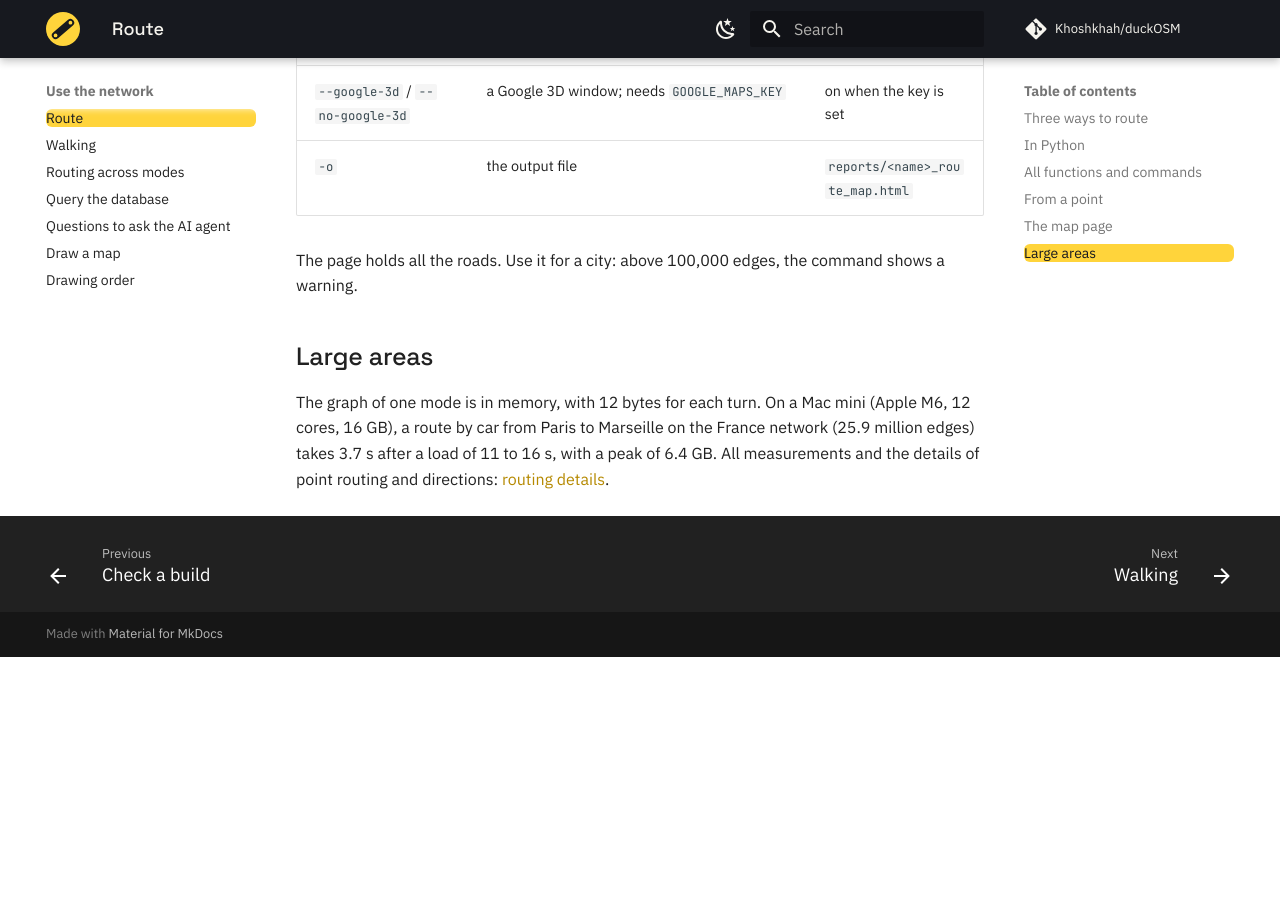
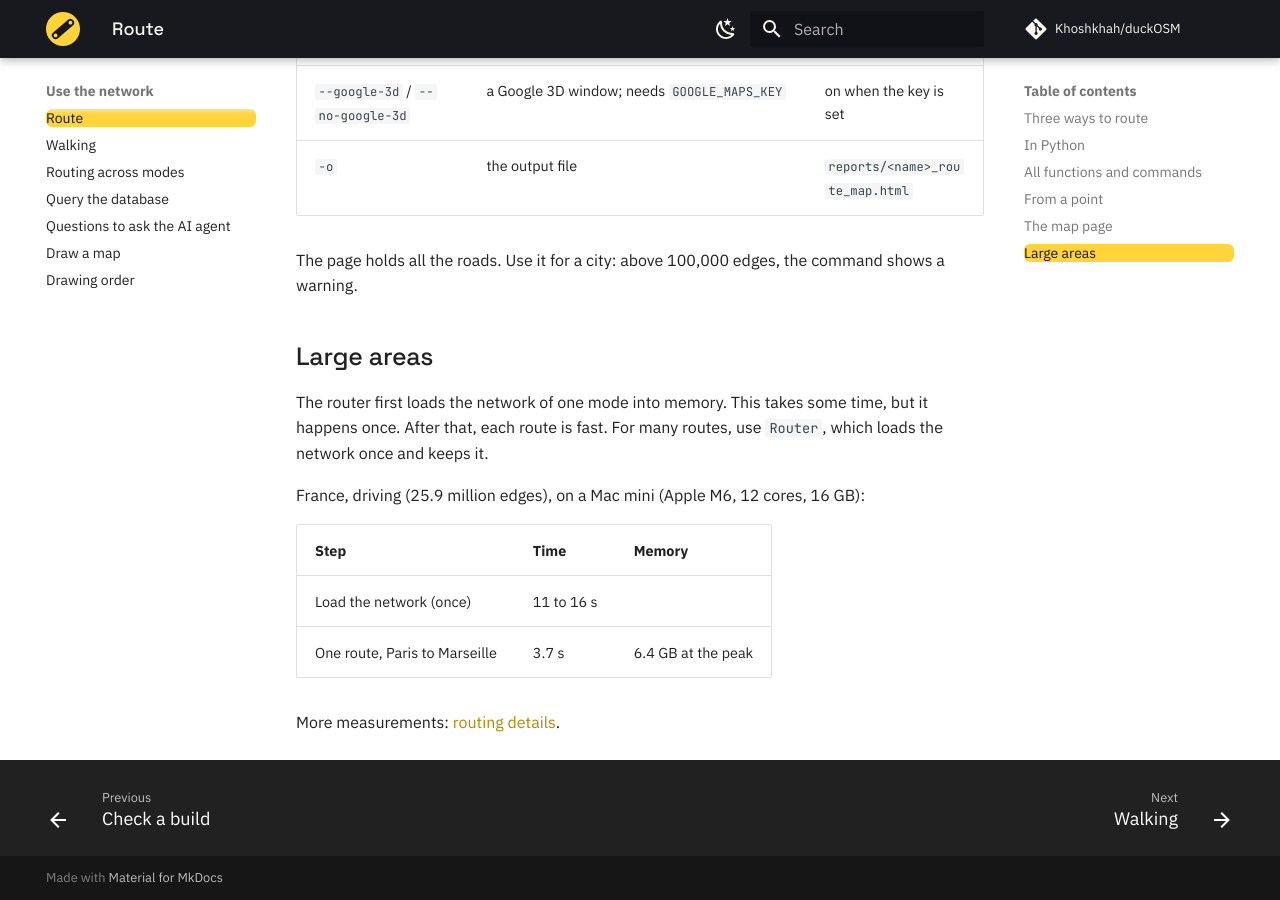
Before and after one commit to Khoshkhah/duckOSM, an MkDocs documentation site: the page built from docs/guides/route.md, in a window 1280 px wide and 900 px high, scrolled down 3567 px. Built offline with MkDocs 1.6.1 and Material for MkDocs 9.7.7, drawn with Linux system fonts in a browser that asks for light colours; comment, search, counter and statistics services are not loaded; before the commit the page ends 4224 px from its top, so only the background shows below that.

Commit message:
Docs, Route: Large areas in plain words and a table
Co-Authored-By: Claude Opus 5.5 <noreply@anthropic.com>

```diff
--- a/docs/guides/route.md
+++ b/docs/guides/route.md
@@ -91,7 +91,14 @@ The page holds all the roads. Use it for a city: above 100,000 edges, the comman
 
 ## Large areas
 
-The graph of one mode is in memory, with 12 bytes for each turn. On a Mac mini (Apple M6, 12 cores, 16 GB), a route by car
-from Paris to Marseille on the France network (25.9 million edges) takes 3.7 s after a load of 11 to 16 s, with a peak of
-6.4 GB. All measurements and the details of point routing and directions:
-[routing details](https://github.com/Khoshkhah/duckOSM/blob/main/docs/design/route_details.md).
+The router first loads the network of one mode into memory. This takes some time, but it happens once. After that, each
+route is fast. For many routes, use `Router`, which loads the network once and keeps it.
+
+France, driving (25.9 million edges), on a Mac mini (Apple M6, 12 cores, 16 GB):
+
+| Step | Time | Memory |
+|---|---|---|
+| Load the network (once) | 11 to 16 s | |
+| One route, Paris to Marseille | 3.7 s | 6.4 GB at the peak |
+
+More measurements: [routing details](https://github.com/Khoshkhah/duckOSM/blob/main/docs/design/route_details.md).
```
